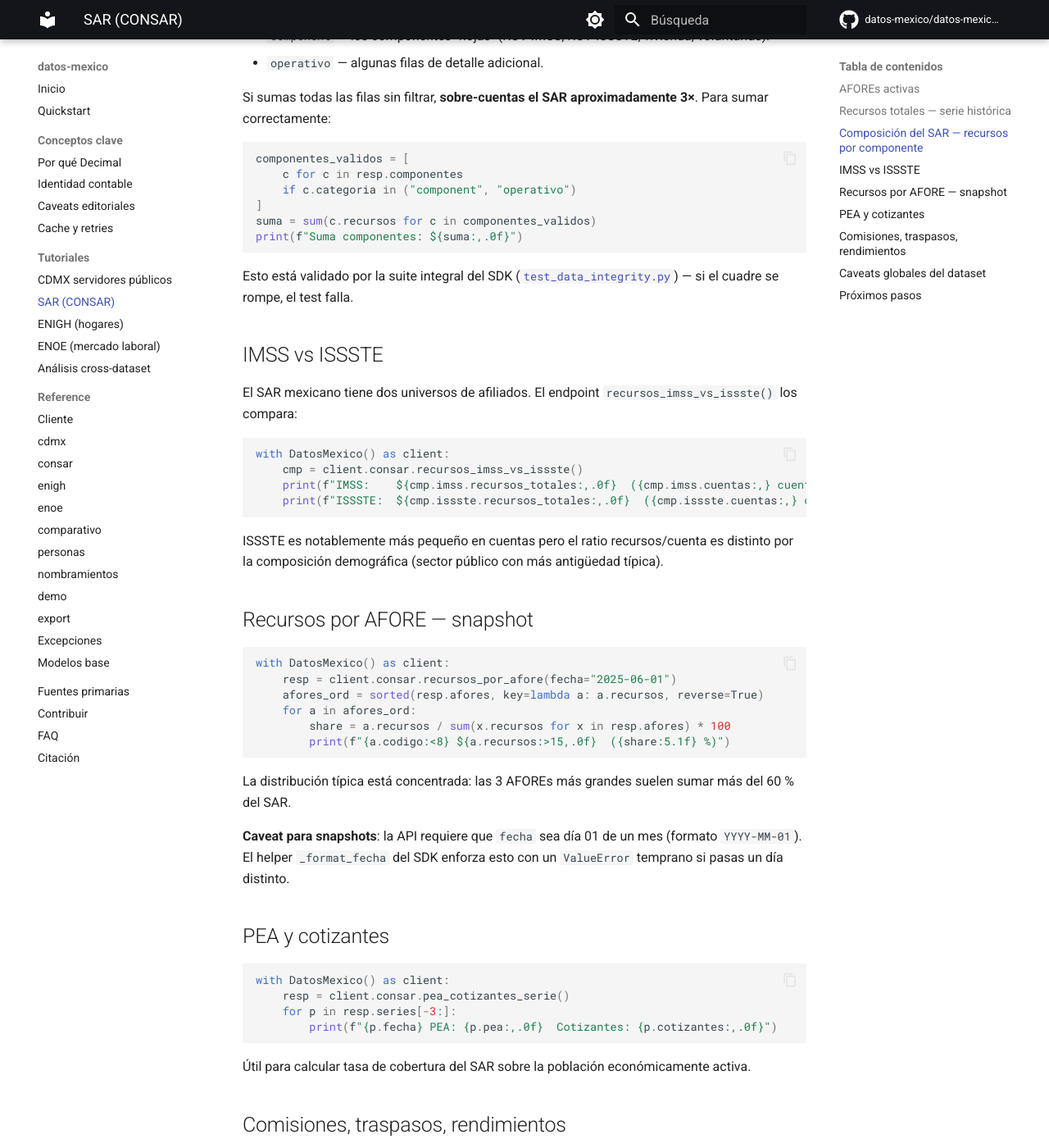
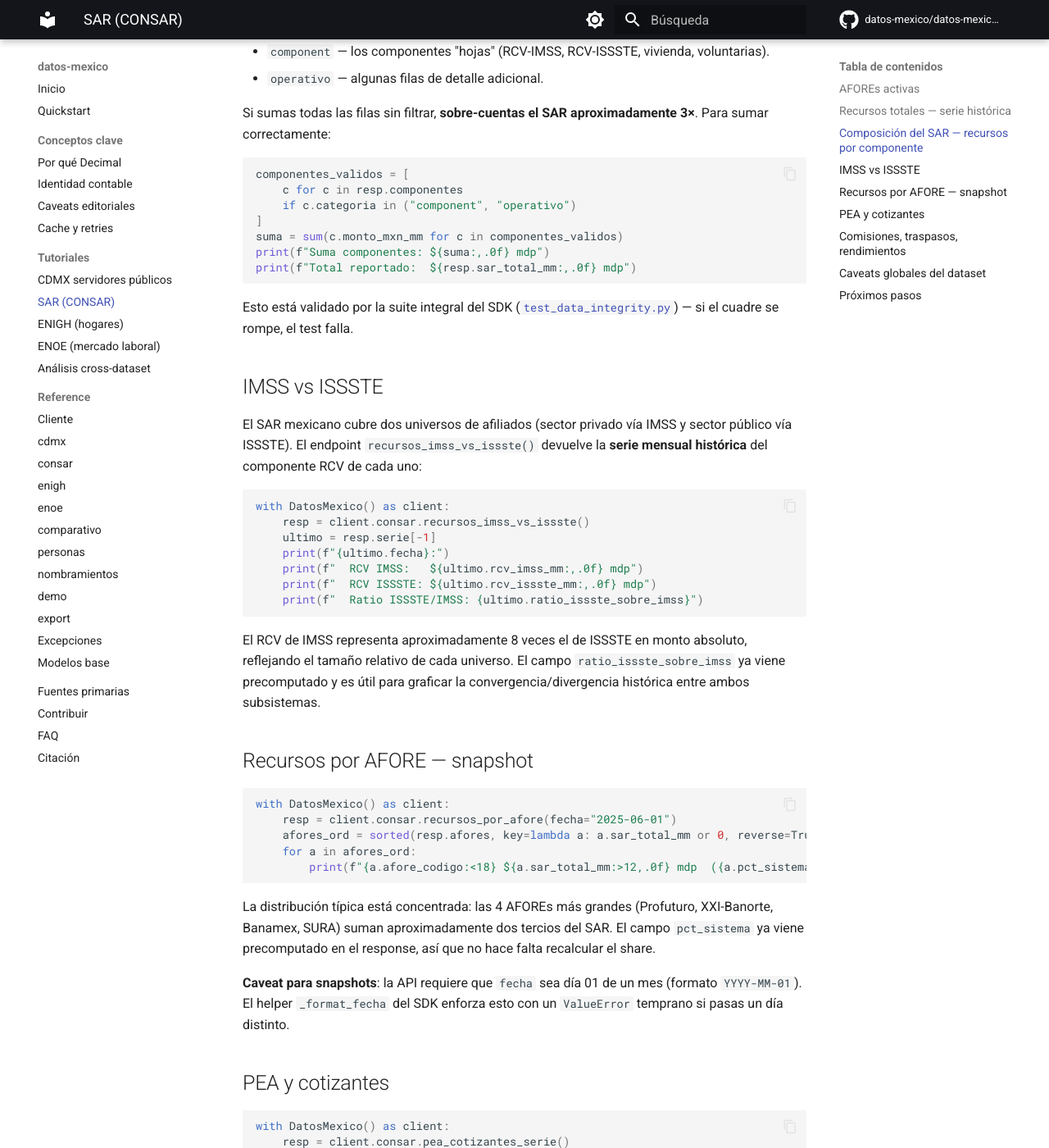
Before and after one commit to Datos-Mexico/datos-mexico-py, an MkDocs documentation site: the page built from docs/tutoriales/consar.md, in a window 1280 px wide and 1400 px high, scrolled down 1340 px. Shown: the whole window at 82% size. Built offline with MkDocs 1.6.1 and Material for MkDocs 9.7.7, drawn with Linux system fonts in a browser that asks for light colours; comment, search, counter and statistics services are not loaded; some of the changed text lies outside the part shown.

Commit message:
docs(tutoriales/consar): sincronizar bloques de código con modelos Pydantic
El tutorial usaba 8 bloques de código con varios bugs estructurales
y campos inexistentes. Cada bloque crasheaba al copia-pega.

Correcciones por bloque:

- afores(): a.nombre → a.nombre_corto (AforeRow no tiene `nombre`).
- recursos_totales(): resp.series → resp.serie y punto.recursos →
  punto.monto_mxn_mm (TotalesSarResponse expone serie singular y
  TotalSarPunto expone monto en millones).
- recursos_por_componente() (×2): fila.componente → fila.tipo_nombre_corto;
  fila.recursos / c.recursos → fila.monto_mxn_mm / c.monto_mxn_mm.
  ComponenteSnapshotRow ya tiene categoria, así que ese campo se mantuvo.
  Agregué el contraste contra sar_total_mm para mostrar el cierre al peso.
- recursos_imss_vs_issste(): el bloque trataba el response como snapshot
  comparativo con cmp.imss.recursos_totales y cmp.imss.cuentas. El response
  real es una serie temporal (serie: list[ImssVsIsssteePunto]) con campos
  rcv_imss_mm, rcv_issste_mm, ratio_issste_sobre_imss. Reescribí el bloque
  para mostrar el último punto y ajusté la prosa: el endpoint no expone
  cuentas, solo monto RCV, así que la afirmación previa sobre "ratio
  recursos/cuenta" salía de aire.
- recursos_por_afore(): a.codigo / a.recursos → a.afore_codigo /
  a.sar_total_mm. El response ya trae pct_sistema precomputado; eliminé el
  cálculo manual de share que duplicaba esa cifra. Corregí también la
  afirmación de "3 AFOREs más grandes suelen sumar más del 60 %" — el
  número real es ~67 % para las 4 más grandes (51 % para las 3); ajusté
  la prosa para que coincida con la cifra observable.
- pea_cotizantes_serie(): resp.series → resp.serie; p.fecha → p.anio
  (la serie es anual, no mensual).
- snapshots agrupados: rendimientos_snapshot requiere kwarg `plazo` con
  uno de los cinco valores del catálogo. Agregué plazo="5_anios" y una
  línea de prosa explicando los valores válidos.

Verificado contra api.datos-itam.org con /tmp/test_consar_all.py: los
8 bloques corren limpio y reproducen el output que la prosa promete.

````diff
--- a/docs/tutoriales/consar.md
+++ b/docs/tutoriales/consar.md
@@ -12,7 +12,7 @@
 with DatosMexico() as client:
     resp = client.consar.afores()
     for a in resp.afores:
-        print(f"{a.codigo:<6} {a.nombre}")
+        print(f"{a.codigo:<18} {a.nombre_corto}")
 ```
 
 El SAR mexicano tiene 11 AFOREs activas a 2025. La lista cambia ocasionalmente por fusiones / salidas; el endpoint refleja el estado actual.
@@ -22,8 +22,9 @@
 ```python
 with DatosMexico() as client:
     resp = client.consar.recursos_totales()
-    for punto in resp.series[-5:]:
-        print(f"{punto.fecha} ${punto.recursos:,.0f}")
+    for punto in resp.serie[-5:]:
+        print(f"{punto.fecha}  ${punto.monto_mxn_mm:,.0f} mdp")
+    print(f"fecha_max: {resp.fecha_max}")
 ```
 
 La serie comienza en mayo de 1998 (inicio del SAR). El campo `fecha_max` te dice hasta qué fecha está actualizado el corte. A 2025 la fecha más reciente es **2025-06-01**.
@@ -38,7 +39,7 @@
 with DatosMexico() as client:
     resp = client.consar.recursos_por_componente(fecha="2025-06-01")
     for fila in resp.componentes:
-        print(f"{fila.categoria:<12} {fila.componente:<30} ${fila.recursos:,.0f}")
+        print(f"{fila.categoria:<10} {fila.tipo_nombre_corto:<32} ${fila.monto_mxn_mm:,.0f} mdp")
 ```
 
 El array `componentes` es **jerárquico**, no plano. Cada fila trae un campo `categoria` con valores en `{'total', 'aggregate', 'component', 'operativo'}`:
@@ -55,37 +56,40 @@
     c for c in resp.componentes
     if c.categoria in ("component", "operativo")
 ]
-suma = sum(c.recursos for c in componentes_validos)
-print(f"Suma componentes: ${suma:,.0f}")
+suma = sum(c.monto_mxn_mm for c in componentes_validos)
+print(f"Suma componentes: ${suma:,.0f} mdp")
+print(f"Total reportado:  ${resp.sar_total_mm:,.0f} mdp")
 ```
 
 Esto está validado por la suite integral del SDK ([`test_data_integrity.py`](https://github.com/Datos-Mexico/datos-mexico-py/blob/main/tests/integration/test_data_integrity.py)) — si el cuadre se rompe, el test falla.
 
 ## IMSS vs ISSSTE
 
-El SAR mexicano tiene dos universos de afiliados. El endpoint `recursos_imss_vs_issste()` los compara:
+El SAR mexicano cubre dos universos de afiliados (sector privado vía IMSS y sector público vía ISSSTE). El endpoint `recursos_imss_vs_issste()` devuelve la **serie mensual histórica** del componente RCV de cada uno:
 
 ```python
 with DatosMexico() as client:
-    cmp = client.consar.recursos_imss_vs_issste()
-    print(f"IMSS:    ${cmp.imss.recursos_totales:,.0f}  ({cmp.imss.cuentas:,} cuentas)")
-    print(f"ISSSTE:  ${cmp.issste.recursos_totales:,.0f}  ({cmp.issste.cuentas:,} cuentas)")
+    resp = client.consar.recursos_imss_vs_issste()
+    ultimo = resp.serie[-1]
+    print(f"{ultimo.fecha}:")
+    print(f"  RCV IMSS:   ${ultimo.rcv_imss_mm:,.0f} mdp")
+    print(f"  RCV ISSSTE: ${ultimo.rcv_issste_mm:,.0f} mdp")
+    print(f"  Ratio ISSSTE/IMSS: {ultimo.ratio_issste_sobre_imss}")
 ```
 
-ISSSTE es notablemente más pequeño en cuentas pero el ratio recursos/cuenta es distinto por la composición demográfica (sector público con más antigüedad típica).
+El RCV de IMSS representa aproximadamente 8 veces el de ISSSTE en monto absoluto, reflejando el tamaño relativo de cada universo. El campo `ratio_issste_sobre_imss` ya viene precomputado y es útil para graficar la convergencia/divergencia histórica entre ambos subsistemas.
 
 ## Recursos por AFORE — snapshot
 
 ```python
 with DatosMexico() as client:
     resp = client.consar.recursos_por_afore(fecha="2025-06-01")
-    afores_ord = sorted(resp.afores, key=lambda a: a.recursos, reverse=True)
+    afores_ord = sorted(resp.afores, key=lambda a: a.sar_total_mm or 0, reverse=True)
     for a in afores_ord:
-        share = a.recursos / sum(x.recursos for x in resp.afores) * 100
-        print(f"{a.codigo:<8} ${a.recursos:>15,.0f}  ({share:5.1f} %)")
+        print(f"{a.afore_codigo:<18} ${a.sar_total_mm:>12,.0f} mdp  ({a.pct_sistema:>5.1f} %)")
 ```
 
-La distribución típica está concentrada: las 3 AFOREs más grandes suelen sumar más del 60 % del SAR.
+La distribución típica está concentrada: las 4 AFOREs más grandes (Profuturo, XXI-Banorte, Banamex, SURA) suman aproximadamente dos tercios del SAR. El campo `pct_sistema` ya viene precomputado en el response, así que no hace falta recalcular el share.
 
 **Caveat para snapshots**: la API requiere que `fecha` sea día 01 de un mes (formato `YYYY-MM-01`). El helper `_format_fecha` del SDK enforza esto con un `ValueError` temprano si pasas un día distinto.
 
@@ -94,8 +98,8 @@
 ```python
 with DatosMexico() as client:
     resp = client.consar.pea_cotizantes_serie()
-    for p in resp.series[-3:]:
-        print(f"{p.fecha} PEA: {p.pea:,.0f}  Cotizantes: {p.cotizantes:,.0f}")
+    for p in resp.serie[-3:]:
+        print(f"{p.anio}  PEA: {p.pea:,}  Cotizantes: {p.cotizantes:,}  ({p.porcentaje_pea_afore:.2f}%)")
 ```
 
 Útil para calcular tasa de cobertura del SAR sobre la población económicamente activa.
@@ -107,11 +111,11 @@
 ```python
 with DatosMexico() as client:
     com = client.consar.comisiones_snapshot(fecha="2025-06-01")
-    rend = client.consar.rendimientos_snapshot(fecha="2025-06-01")
+    rend = client.consar.rendimientos_snapshot(fecha="2025-06-01", plazo="5_anios")
     trasp = client.consar.traspasos_snapshot(fecha="2025-06-01")
 ```
 
-Para los detalles de cada modelo, consulta el [reference de CONSAR](../reference/consar.md).
+`rendimientos_snapshot` requiere el kwarg `plazo` con uno de los cinco valores válidos del catálogo: `12_meses`, `24_meses`, `36_meses`, `5_anios` o `historico`. Para los detalles de cada modelo, consulta el [reference de CONSAR](../reference/consar.md).
 
 ## Caveats globales del dataset
 
````
